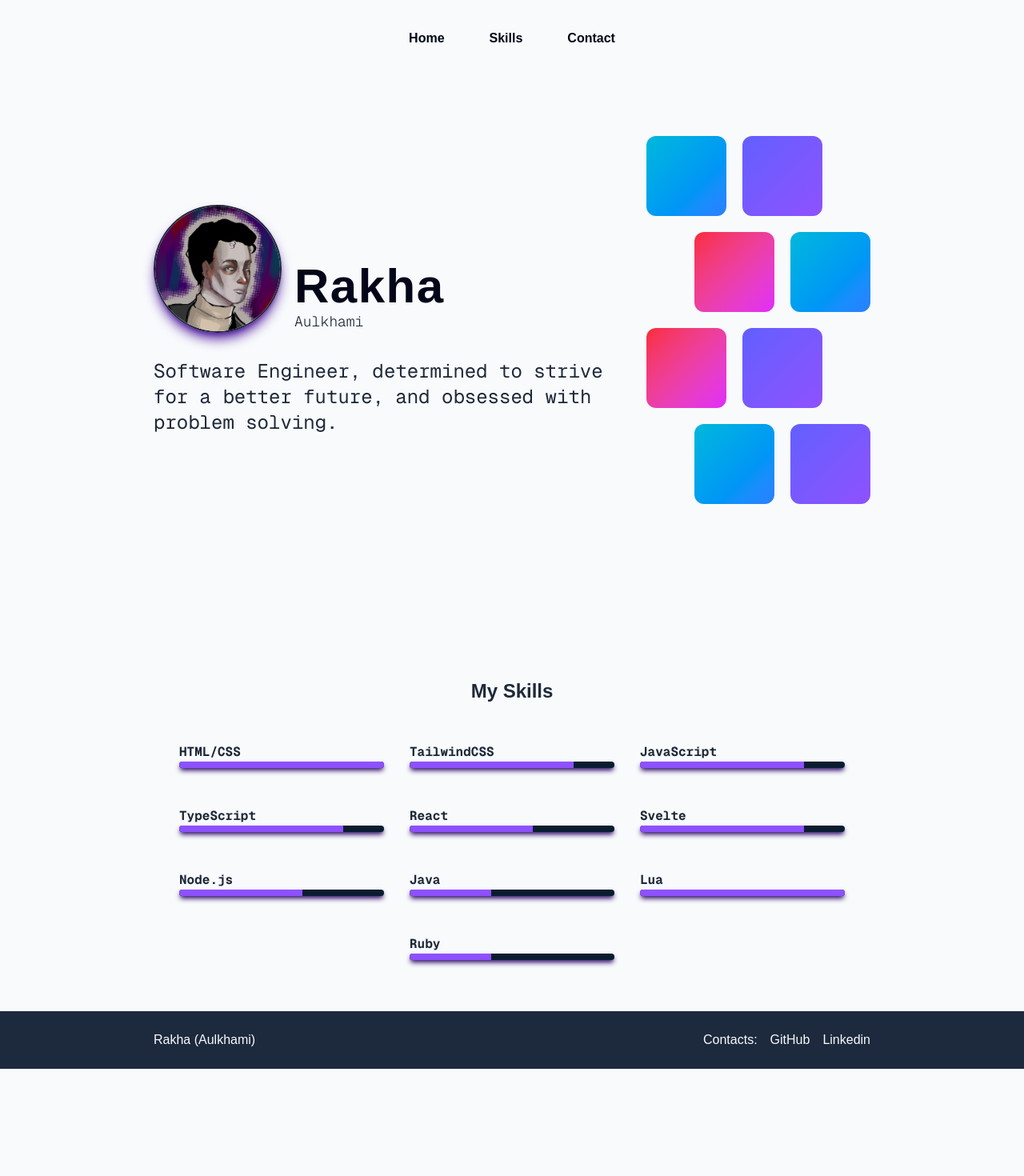
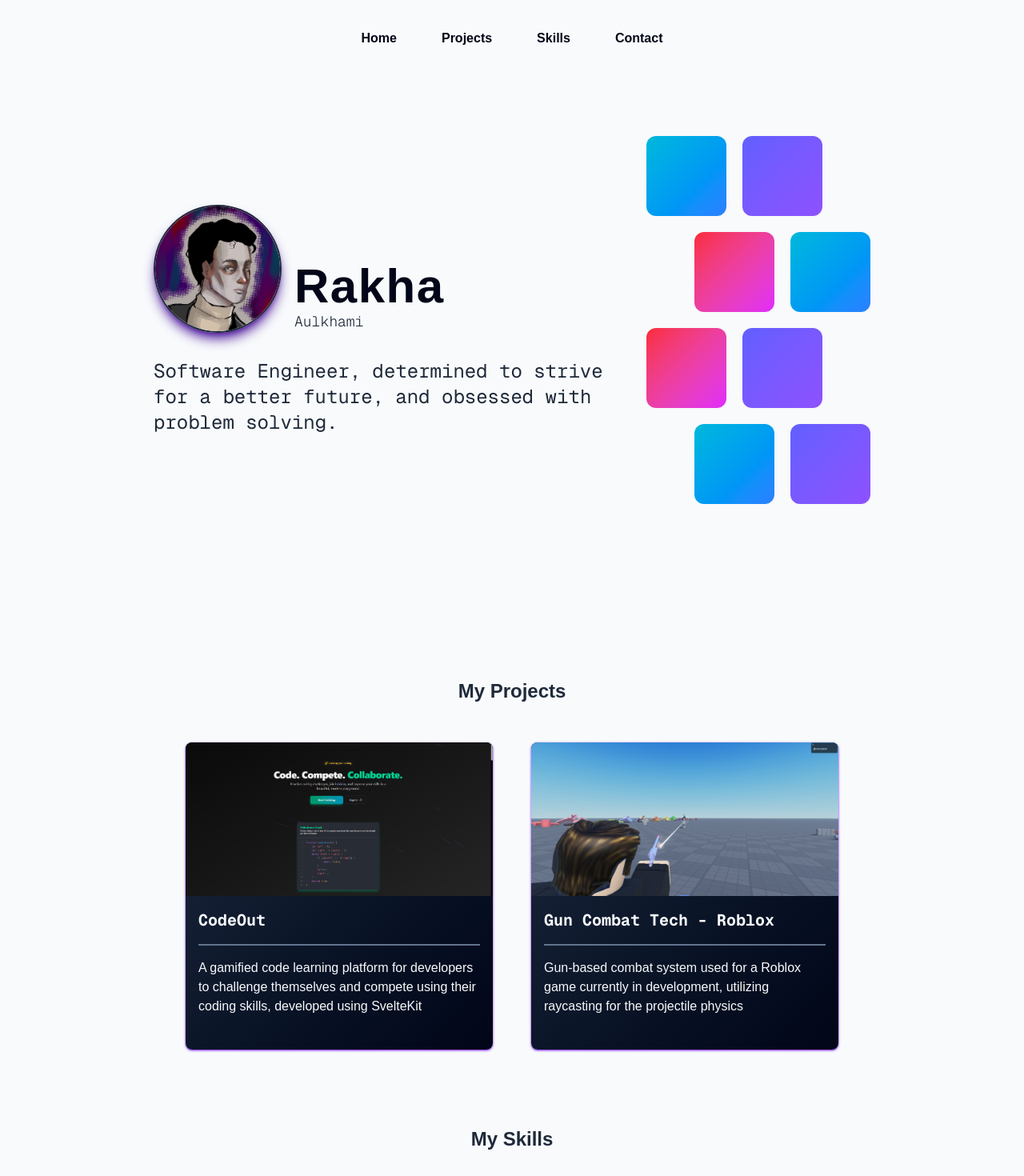
Before and after one commit to Aulkhami/gdgoc-react, a Next.js app: page / in a window 1280 px wide. Shown: the top 1470 px of the page at 80% size. Before the commit the page ends 1336 px from the top, so only its background shows below. Built offline with nearby package versions, Linux system fonts and the light colour scheme.

Commit message:
Add Projects

```diff
--- a/src/app/layout.js
+++ b/src/app/layout.js
@@ -23,7 +23,7 @@ export default function RootLayout({ children }) {
       <body
         className={`${geistSans.variable} ${geistMono.variable} antialiased`}
       >
-        <Navbar></Navbar>
+        <Navbar />
         {children}
       </body>
     </html>
--- a/src/app/page.js
+++ b/src/app/page.js
@@ -1,5 +1,6 @@
 import Footer from "@/components/Footer";
 import { Hero } from "@/components/Hero";
+import Projects from "@/components/Projects";
 import Skills from "@/components/Skills";
 import React from "react";
 
@@ -7,6 +8,7 @@ const Page = () => {
   return (
     <>
       <Hero />
+      <Projects />
       <Skills />
       <Footer />
     </>
--- a/src/components/Navbar.js
+++ b/src/components/Navbar.js
@@ -10,6 +10,12 @@ export const Navbar = () => {
             className="hover:scale-110 delay-50 ease-out transition h-full rounded-md flex justify-center items-center px-4"
           >
             Home
+          </a>
+          <a
+            href="#projects"
+            className="hover:scale-110 delay-50 ease-out transition h-full rounded-md flex justify-center items-center px-4"
+          >
+            Projects
           </a>
           <a
             href="#skills"
--- /dev/null
+++ b/src/components/Projects.js
@@ -0,0 +1,44 @@
+import React from "react";
+
+const myProjects = [
+  {
+    image: "/codeout.png",
+    name: "CodeOut",
+    description:
+      "A gamified code learning platform for developers to challenge themselves and compete using their coding skills, developed using SvelteKit",
+  },
+  {
+    image: "/combat-tech.png",
+    name: "Gun Combat Tech - Roblox",
+    description:
+      "Gun-based combat system used for a Roblox game currently in development, utilizing raycasting for the projectile physics",
+  },
+];
+
+export default function Projects() {
+  return (
+    <section id="projects" className="px-12 md:px-48 py-12">
+      <h2 className="font-extrabold text-2xl text-center mb-12">My Projects</h2>
+      <div className="flex flexflex-wrap gap-12 justify-center">
+        {myProjects.map((v, i) => (
+          <div
+            key={i}
+            className="bg-linear-to-br text-slate-50 from-slate-800 to-slate-950 w-sm min-h-96 rounded-lg shadow-sm shadow-violet-600"
+          >
+            <img
+              width={512}
+              src={v.image}
+              className="w-full object-cover rounded-t-lg h-48"
+            />
+            <div className="flex flex-col gap-4 p-4">
+              <h3 className="text-xl font-mono font-bold pb-4 border-b-2 border-slate-500">
+                {v.name}
+              </h3>
+              <p>{v.description}</p>
+            </div>
+          </div>
+        ))}
+      </div>
+    </section>
+  );
+}
```
Also changed, not shown: public/codeout.png (added), public/combat-tech.png (added).
